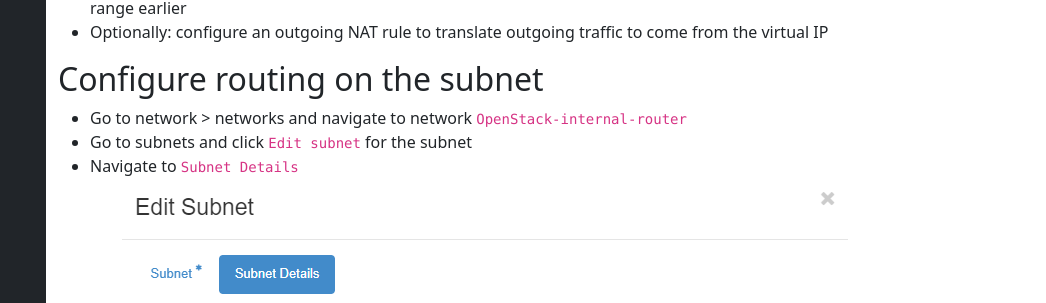
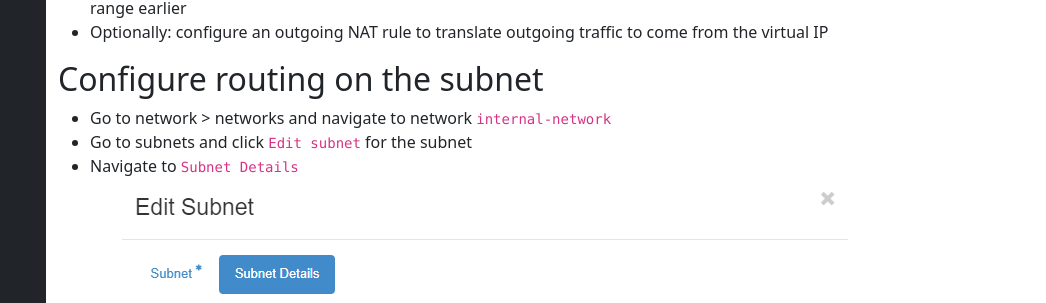
Before and after one commit to bkranendonk/OpenStack-Docs, a Jekyll site: the page built from _posts/network/2023-12-20-create-ha-firewall.md, in a window 1280 px wide and 900 px high, scrolled down 3141 px. Shown: the part 149-452 px from the top of the window, without its empty margins (234-1280 px from the left). Built offline with Jekyll 4.4.1, drawn with Linux system fonts in a browser that asks for light colours.

Commit message:
Update 2023-12-20-create-ha-firewall.md

```diff
--- a/_posts/network/2023-12-20-create-ha-firewall.md
+++ b/_posts/network/2023-12-20-create-ha-firewall.md
@@ -83,7 +83,7 @@ Install the firewall instances to your liking, but at least configure the follow
 
 ## Configure routing on the subnet
 
-* Go to network &gt; networks and navigate to network `OpenStack-internal-router`
+* Go to network &gt; networks and navigate to network `internal-network`
 * Go to subnets and click `Edit subnet` for the subnet
 * Navigate to `Subnet Details`
   * ![Configure host route]({{ '/assets/images/2023-12-20-create-ha-firewall/configure_host_route.png' | relative_url }})
```
